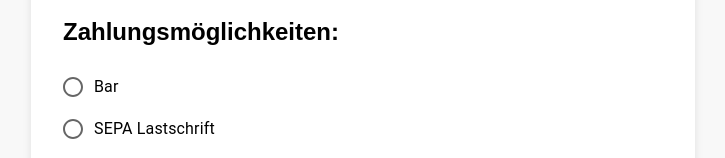
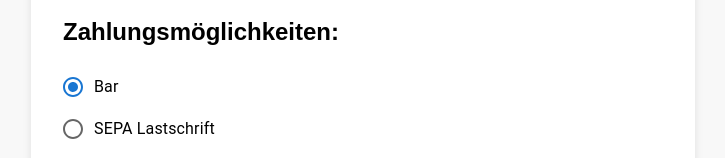
Before and after one commit to 2204Simon/Website-dynamisch, a React (Create React App) app in the folder my-app/: page /LoggedIn in a window 1280 px wide. Both pictures are taken after a click on the button 640 px from the left and 814 px from the top of the page. Shown: the part 783-941 px from the top of the page, without its empty margins (277-1002 px from the left). Built offline with nearby package versions, Linux system fonts and the light colour scheme.

Commit message:
Default value auf bar gestellt

```diff
--- a/my-app/src/pages/loggedIn/AdressData.tsx
+++ b/my-app/src/pages/loggedIn/AdressData.tsx
@@ -104,7 +104,7 @@ export default function AdressInformation(): JSX.Element {
                 <RadioGroup
                   aria-label="Zahlung"
                   name="payment"
-                  defaultValue={editedData?.payment}
+                  defaultValue={"bar"}
                 >
                   <FormControlLabel
                     value="bar"
```
